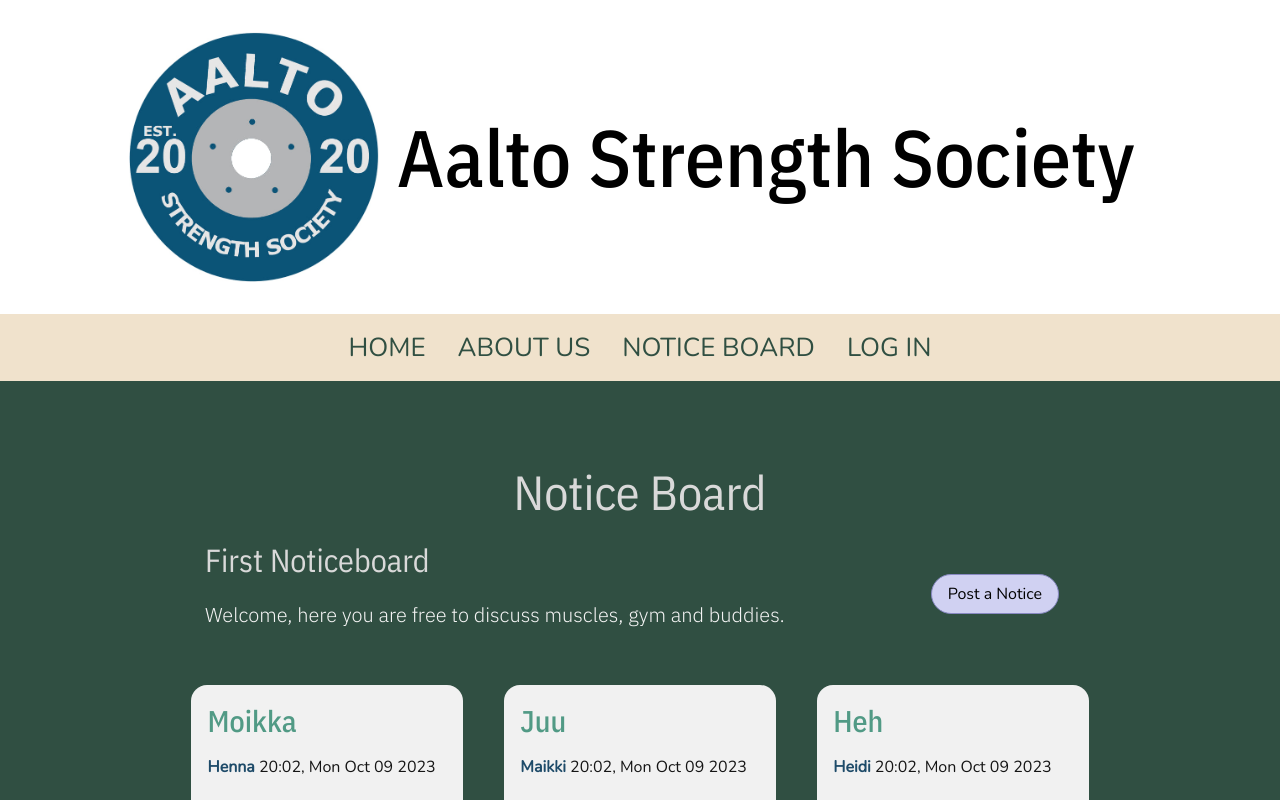
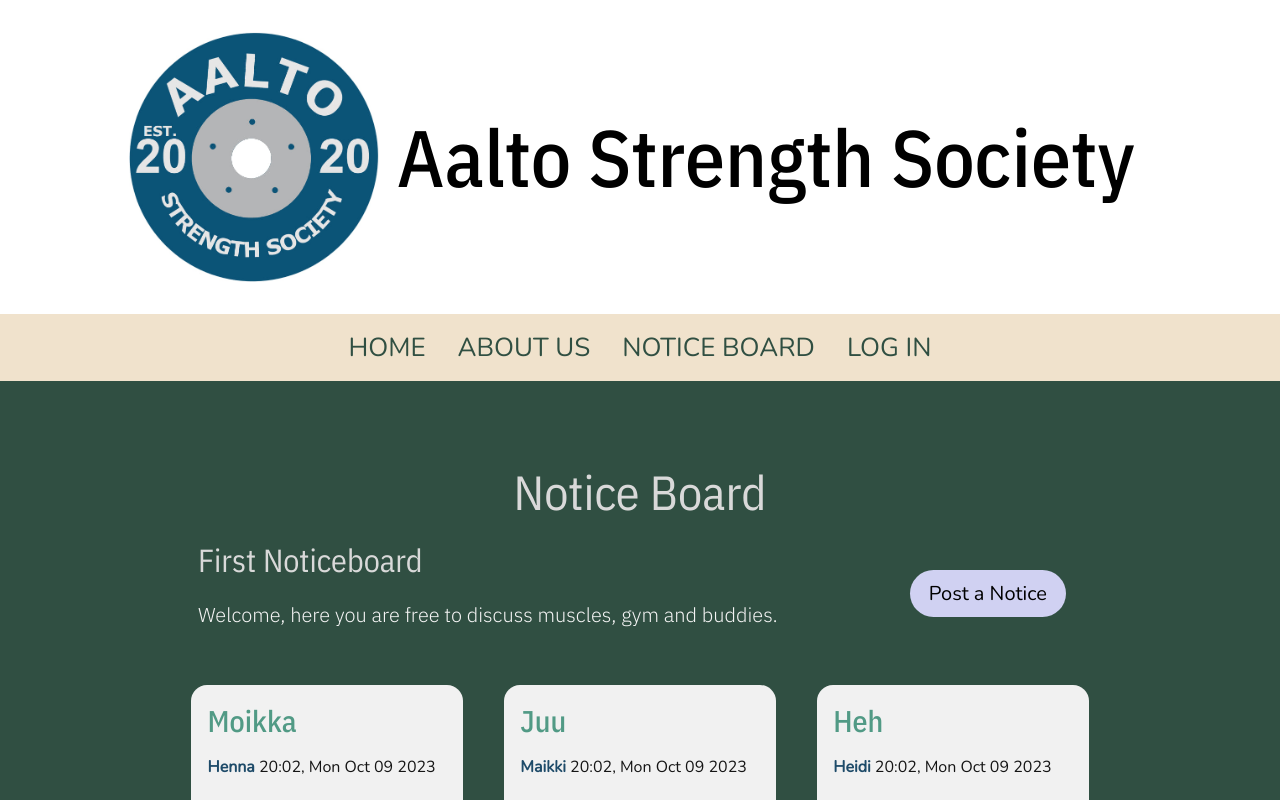
Before and after one commit to Testodus/Aalto-Strength-Society, a React (Create React App) app in the folder client/: page /noticeboard in a window 1280 px wide. Shown: the top 800 px of the page. Built offline with nearby package versions, Linux system fonts and the light colour scheme.

Commit message:
notice board responsivity stuff & styles

```diff
--- a/client/src/pages/noticeboard/Noticeboard.tsx
+++ b/client/src/pages/noticeboard/Noticeboard.tsx
@@ -37,6 +37,13 @@ const NoticesMenuBar = styled.div`
   }
 `;
 
+const NoticeboardInfoDiv = styled.div`
+  max-width: 60%;
+  @media only screen and (max-width: 640px) {
+    max-width: none;
+  }
+`;
+
 const NoticesContainer = styled.div`
   display: grid;
   grid-template-columns: repeat(auto-fill, minmax(225px, 1fr));
@@ -65,10 +72,10 @@ const Noticeboard = () => {
     <NoticeBoardContainer>
       <Heading2>Notice Board</Heading2>
       <NoticesMenuBar>
-        <div>
+        <NoticeboardInfoDiv>
           <Heading3>{currentBoard.title}</Heading3>
           <Bodytext>{currentBoard.description}</Bodytext>
-        </div>
+        </NoticeboardInfoDiv>
         <PrimaryButton>Post a Notice</PrimaryButton>
       </NoticesMenuBar>
       <NoticesContainer>
--- a/client/src/shared-styles.ts
+++ b/client/src/shared-styles.ts
@@ -89,17 +89,17 @@ export const WarningText = styled.p`
 
 export const PrimaryButton = styled.button`
   text-decoration: none;
-  font-size: 16px;
+  font-size: 20px;
 
   font-family: 'Nunito', sans-serif;
   font-weight: 400;
 
   border-radius: 1.5rem;
   margin: 1rem;
+  border: none;
   background: #d0d1f2;
-  border: 1px solid #8889c2;
   width: max-content;
-  padding: 0.5rem 1rem;
+  padding: 0.6rem 1.2rem;
   align-self: center;
 `;
 
```
